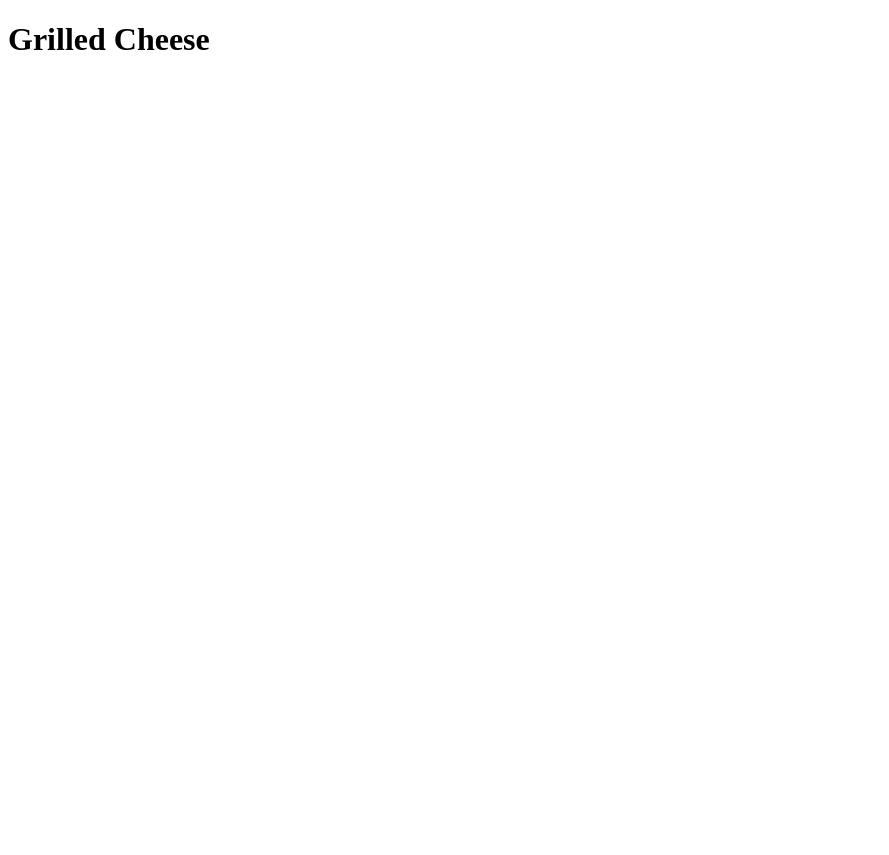
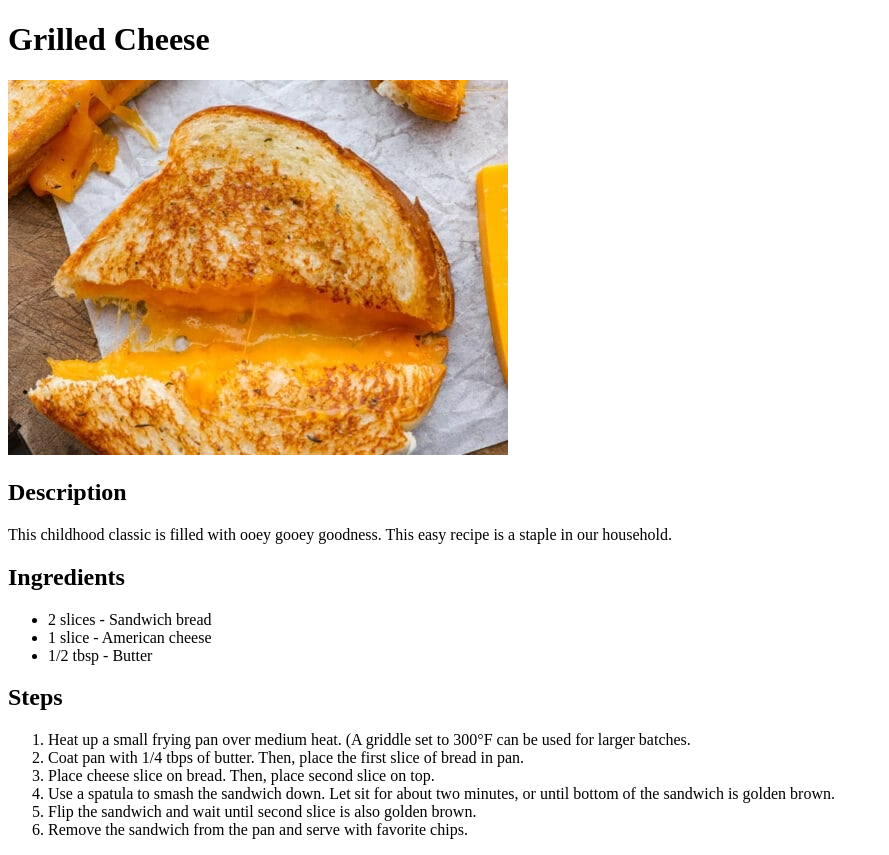
Before and after one commit to c-D-a-d-a-m-s/odin-recipes, a plain HTML site: page recipes/grilled_cheese.html in a window 1280 px wide. Shown: the whole page, without its empty margins (0-889 px from the left). Before the commit the page ends 800 px from the top, so only its background shows below. Drawn offline with Linux system fonts and the light colour scheme.

Commit message:
Add body to grilled cheese pg
modified:   grilled_cheese.html

```diff
--- a/recipes/grilled_cheese.html
+++ b/recipes/grilled_cheese.html
@@ -2,9 +2,30 @@
 <html lang="en">
 <head>
     <meta charset="UTF-8">
-    <title>Document</title>
+    <title>Grilled Cheese</title>
 </head>
 <body>
     <h1>Grilled Cheese</h1>
+    <img src="../img/grilled-cheese.jpg" alt="Grilled cheese sandwich">
+
+    <h2>Description</h2>
+    <p>This childhood classic is filled with ooey gooey goodness. This easy recipe is a staple in our household.</p>
+
+    <h2>Ingredients</h2>
+    <ul>
+        <li>2 slices - Sandwich bread</li>
+        <li>1 slice - American cheese</li>
+        <li>1/2 tbsp - Butter</li>
+    </ul>
+
+    <h2>Steps</h2>
+    <ol>
+        <li>Heat up a small frying pan over medium heat. (A griddle set to 300&degF can be used for larger batches.</li>
+        <li>Coat pan with 1/4 tbps of butter. Then, place the first slice of bread in pan.</li>
+        <li>Place cheese slice on bread. Then, place second slice on top.</li>
+        <li>Use a spatula to smash the sandwich down. Let sit for about two minutes, or until bottom of the sandwich is golden brown.</li>
+        <li>Flip the sandwich and wait until second slice is also golden brown.</li>
+        <li>Remove the sandwich from the pan and serve with favorite chips.</li>
+    </ol>
 </body>
 </html>
```
